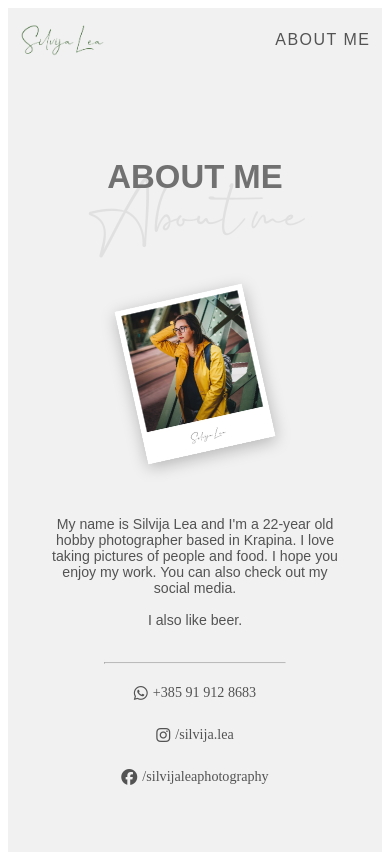
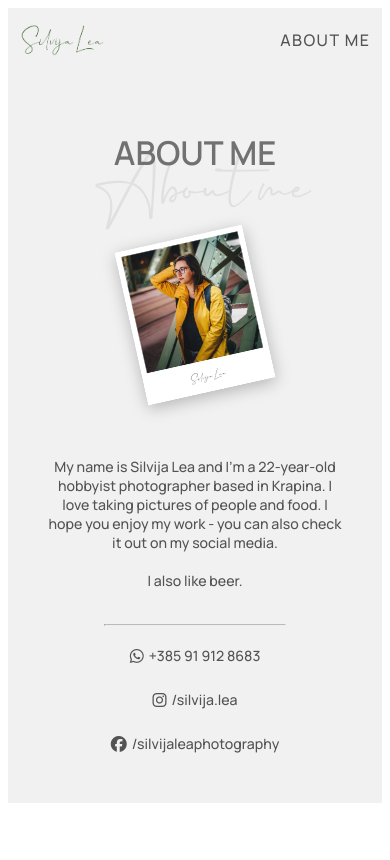
Before and after one commit to filippavic/SilvijaLea-web, a Gatsby site: page /about in a window 390 px wide. Built offline with nearby package versions, Linux system fonts and the light colour scheme; Gatsby itself is replaced by a stand-in of ours.

Commit message:
Final fixes

```diff
--- a/src/pages/about.js
+++ b/src/pages/about.js
@@ -98,6 +98,8 @@
         <meta name="msapplication-navbutton-color" content="#88a376" />
         <meta name="apple-mobile-web-app-status-bar-style" content="#88a376" />
 
+        <link href="https://fonts.googleapis.com/css2?family=Manrope:wght@500;600&display=swap" rel="stylesheet"></link>
+
         <script src="https://kit.fontawesome.com/b018042866.js" crossorigin="anonymous"></script>
       </Helmet>
 
@@ -120,7 +122,7 @@
 
               <div className="about-content-right">
                 <div className={"about-desc" + (easterEggOn ? " easter-egg" : "")}>
-                <p>My name is Silvija Lea and I'm a 22-year old hobby photographer based in Krapina. I love taking pictures of people and food. I hope you enjoy my work. You can also check out my social media. <br /><br />I also like beer.</p>
+                <p>My name is Silvija Lea and I'm a 22-year-old hobbyist photographer based in Krapina. I love taking pictures of people and food. I hope you enjoy my work - you can also check it out on my social media. <br /><br />I also like beer.</p>
                 </div>
 
                 <hr className="solid"></hr>
--- a/src/pages/food.js
+++ b/src/pages/food.js
@@ -154,6 +154,8 @@
             <meta name="msapplication-navbutton-color" content="#88a376" />
             <meta name="apple-mobile-web-app-status-bar-style" content="#88a376" />
 
+            <link href="https://fonts.googleapis.com/css2?family=Manrope:wght@500;600&display=swap" rel="stylesheet"></link>
+
             <script src="https://kit.fontawesome.com/b018042866.js" crossorigin="anonymous"></script>
         </Helmet>
 
--- a/src/pages/portraits.js
+++ b/src/pages/portraits.js
@@ -155,6 +155,8 @@
             <meta name="msapplication-navbutton-color" content="#88a376" />
             <meta name="apple-mobile-web-app-status-bar-style" content="#88a376" />
 
+            <link href="https://fonts.googleapis.com/css2?family=Manrope:wght@500;600&display=swap" rel="stylesheet"></link>
+
             <script src="https://kit.fontawesome.com/b018042866.js" crossorigin="anonymous"></script>
         </Helmet>
 
--- a/src/pages/weddings.js
+++ b/src/pages/weddings.js
@@ -156,6 +156,8 @@
             <meta name="msapplication-navbutton-color" content="#88a376" />
             <meta name="apple-mobile-web-app-status-bar-style" content="#88a376" />
 
+            <link href="https://fonts.googleapis.com/css2?family=Manrope:wght@500;600&display=swap" rel="stylesheet"></link>
+
             <script src="https://kit.fontawesome.com/b018042866.js" crossorigin="anonymous"></script>
         </Helmet>
 
--- a/src/styles/styles.scss
+++ b/src/styles/styles.scss
@@ -516,6 +516,10 @@
     transition: 0.4s background-color $ease-in-out-cubic;
   }
 
+  @media (max-width: 768px) {
+    height: max-content;
+  }
+
   .about-title {
     width: 100%;
     height: 30%;
@@ -525,7 +529,8 @@
 
     @media (max-width: 768px) {
       align-items: center;
-      padding-top: 50px;
+      padding-top: 100px;
+      padding-bottom: 40px;
     }
 
     h1 {
```
